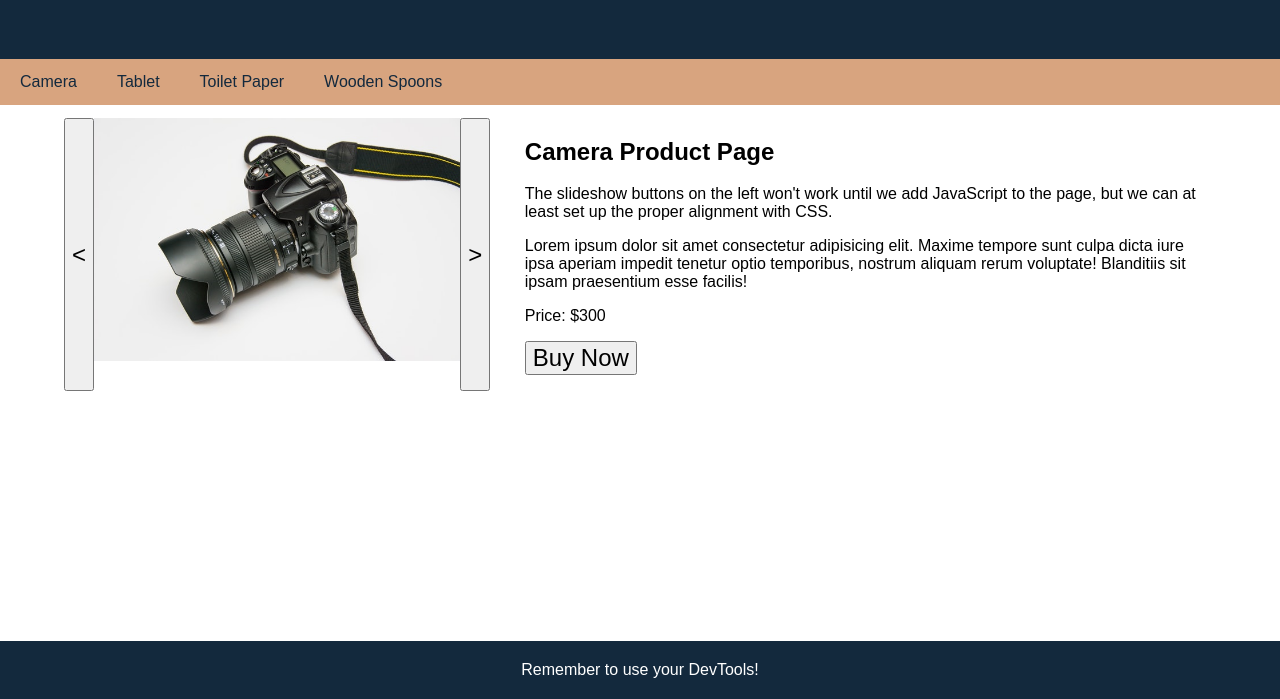
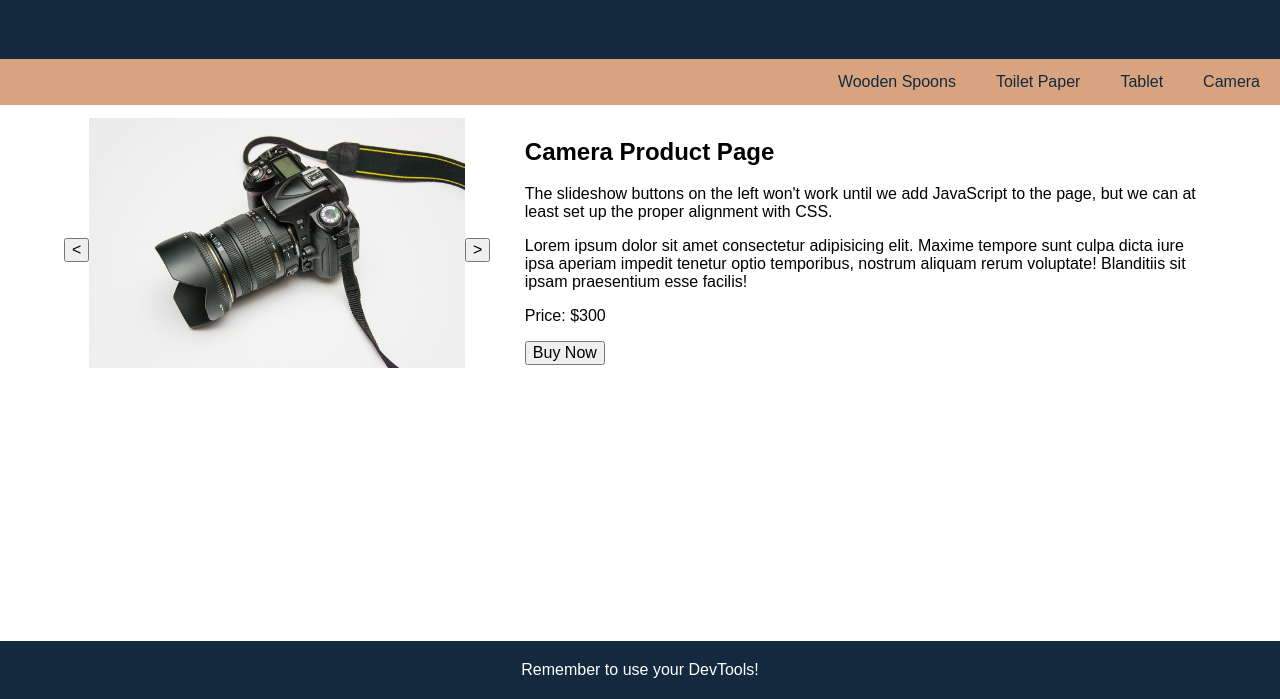
Before and after one commit to EthanDMello/coding-bootcamp-classroom, a plain HTML site: page 02-Advanced-CSS/01-Activities/08-Stu_Flexbox-Placement/Unsolved/index.html in a window 1280 px wide. Shown: the part 101-800 px from the top of the page. Drawn offline with Linux system fonts and the light colour scheme.

Commit message:
Finsihed activity 8

```diff
--- a/02-Advanced-CSS/01-Activities/08-Stu_Flexbox-Placement/Unsolved/assets/css/style.css
+++ b/02-Advanced-CSS/01-Activities/08-Stu_Flexbox-Placement/Unsolved/assets/css/style.css
@@ -21,6 +21,8 @@ header {
 nav {
   display: flex;
   background-color: #d8a47f;
+  flex-direction: row-reverse;
+  align-items: right;
 }
 
 nav a {
@@ -45,7 +47,12 @@ footer {
 }
 
 .product button {
-  font-size: 150%;
+  font-size: 100%;
+  /*display: flex;
+  flex-wrap: wrap-reverse;
+  flex-direction: column;
+  justify-content: center;*/
+  align-self: center;
 }
 
 .product-slideshow {
```
